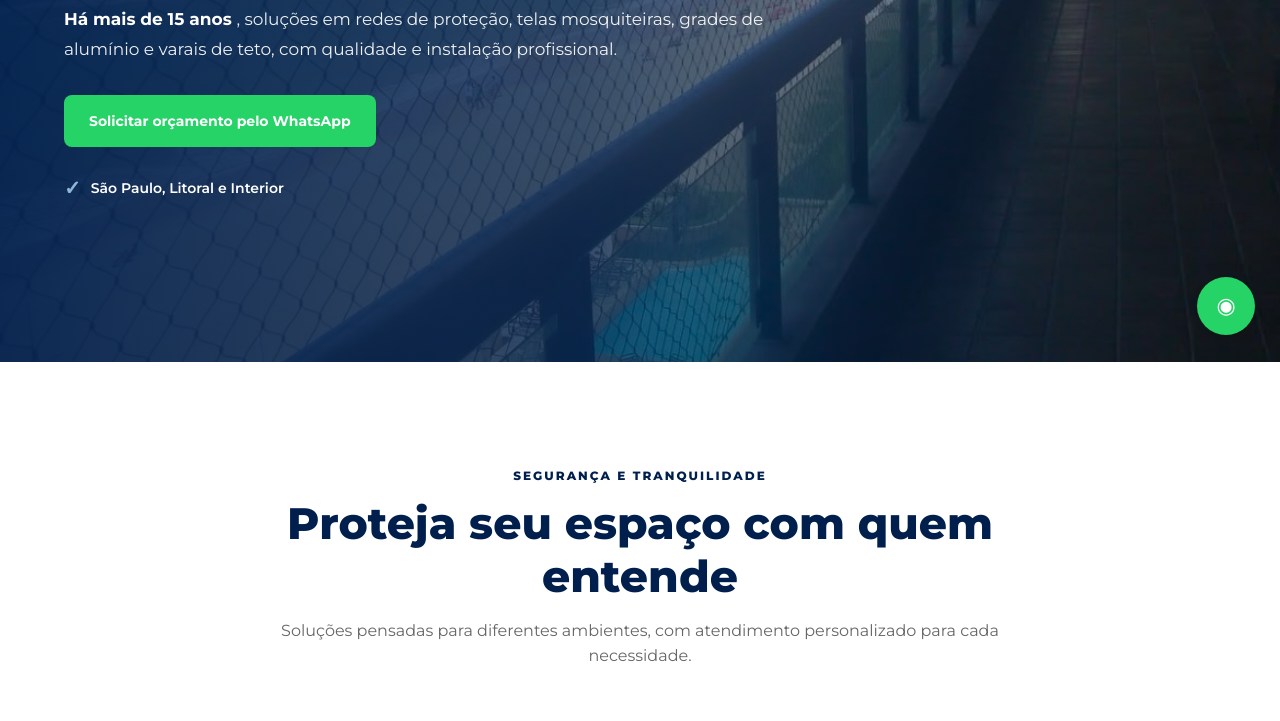
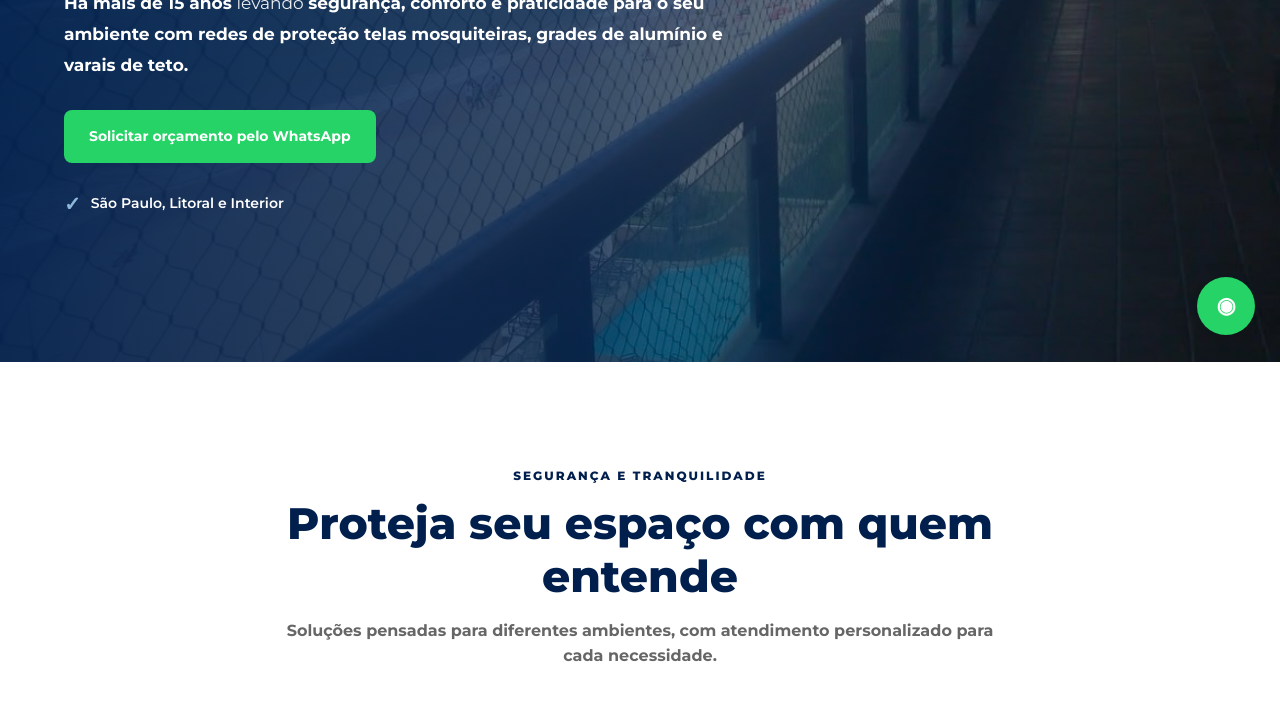
Before and after one commit to absolutasegurancaredes/absoluta-seguranca, a plain HTML site: page index.html in a window 1280 px wide. Shown: the part 440-1161 px from the top of the page. Drawn offline with Linux system fonts and the light colour scheme.

Commit message:
Update index.html

```diff
--- a/index.html
+++ b/index.html
@@ -145,10 +145,11 @@ gtag('config', 'G-J08HYK3CEN');
 
 
         <p>
-            <strong>Há mais de 15 anos </strong>,
-            soluções em redes de proteção, telas mosquiteiras,
-            grades de alumínio e varais de teto, com qualidade
-            e instalação profissional.
+            <strong>Há mais de 15 anos </strong> levando
+            <strong>segurança, conforto e praticidade<strong>
+                    para o seu ambiente com redes de proteção
+                    telas mosquiteiras, grades de alumínio e
+                    varais de teto.
         </p>
 
 
```
